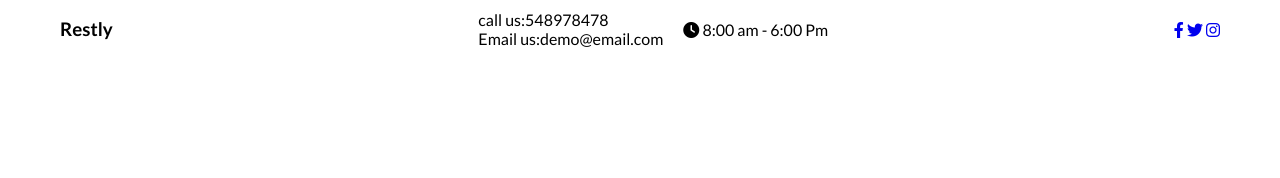
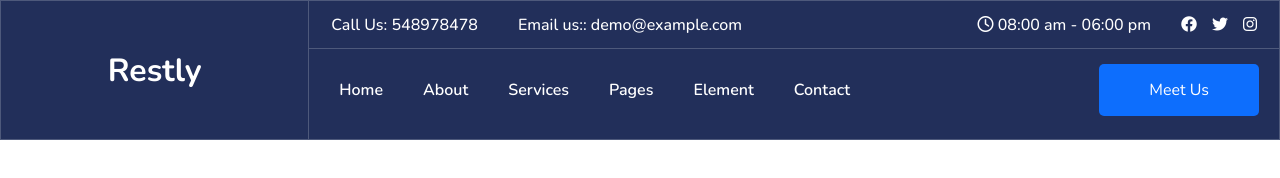
Before and after one commit to RakibHossain621/Project, a plain HTML site: page index.html in a window 1280 px wide. Drawn offline with nearby package versions, Linux system fonts and the light colour scheme.

Commit message:
fixed navbar

```diff
--- a/index.css
+++ b/index.css
@@ -1,4 +1,38 @@
-@import url('https://fonts.googleapis.com/css2?family=Lato:ital,wght@0,100;0,300;0,400;0,700;0,900;1,100;1,300;1,400;1,700;1,900&display=swap');
+@import url('https://fonts.googleapis.com/css2?family=Nunito:ital,wght@0,200;0,300;0,400;0,500;0,600;0,700;0,800;0,900;0,1000;1,200;1,300;1,400;1,500;1,600;1,700;1,800;1,900&display=swap');
+
+
+/* Css variable */
+:root{
+  --primary-color:#222f5a;
+  --border-color:#4e597b;
+  --white-color:#fff;
+  --btn-color:#0d6efd;
+  --primary-font: 'Nunito', sans-serif;
+}
+
+/* Resuseable class */
+.container{
+  max-width: 1280px;
+  padding: 1em;
+  margin: 0 auto;
+}
+
+.app_btn{
+  padding: 15px 50px;
+  background-color: var(--btn-color);
+  color: var(--white-color);
+  font-size: 1em;
+  border-radius: 5px;
+  border: none;
+  outline: none;
+  cursor: pointer;
+  transition: all 0.3s ease-in-out;
+}
+
+.app_btn:hover{
+  background-color: #0000;
+}
+
 *{
     margin: 0;
     padding: 0;
@@ -10,84 +44,111 @@ html {
   }
 
   /* Global Styles */
-
-  h1 {
-    font-size: 50px;
-    line-height: 64px;
-    color: #222;
+  h1,h2,h3,h4,h5,h6,a,p,span,button,input,textarea,ul,li{
+    font-family: var(--primary-font);
   }
 
-  h2 {
-    font-size: 46px;
-    line-height: 54px;
-    color: #222;
+  /* Header Css Start Here */
+  .header {
+    background: var(--primary-color);
+    border: 1px solid var(--border-color);
 }
 
-  h4 {
-    font-size: 20px;
-    color: #222;
+.header .app_container{
+  display: flex;
+  align-items: center;
 }
 
-  h6 {
-    font-weight: 700;
-    font-size: 12px;
+.logo_section_left {
+  width: 406px;
+  display: flex;
+  justify-content: center;
+  align-items: center;
+  height: 138px;
+  border-right: 1px solid var(--border-color);
 }
 
-  p {
-    font-size: 16px;
-    color: #465b52;
-    margin: 15px 0 20px 0;
+.logo_section_left .logo {
+  font-size: 32px;
+  text-decoration: none;
+  color: var(--white-color);
+  font-weight: 700;
 }
 
-  .section-p1 {
-    padding: 40px 80px;
+.navigation_top {
+  display: flex;
+  justify-content: space-between;
+  align-items: center;
+  width: 100%;
+  border-bottom: 1px solid var(--border-color);
+  padding: 0px 22px;
+  padding-bottom: 12px;
 }
 
-  .section-m1 {
-    margin: 40px 0;
+.navigation_right {
+  width: 100%;
 }
 
-  button.normal{
-    font-size: 14px;
-    font-weight: 600;
-    padding: 15px 30px;
-    color: #000;
-    background-color: #fff;
-    border-radius: 4px;
-    cursor: pointer;
-    border: none;
-    outline: none;
-    transition: 0.2s;
-  }
-  button.white{
-    font-size: 13px;
-    font-weight: 600;
-    padding: 11px 18px;
-    color:#fff;
-    background-color: transparent;
-    cursor: pointer;
-    border: 1px solid #fff;
-    outline: none;
-    transition: 0.2s;
+.navigation_contact {
+  display: flex;
+  align-items: center;
+  gap: 40px;
 }
 
-  body {
-    width: 100%;
+.navigation_contact p {
+  color: var(--white-color);
+  font-size: 1em;
+  font-weight: 500;
 }
-  #Header{
+
+.navigation_social {
   display: flex;
   align-items: center;
-    justify-content: space-between;
-    padding: 10px 60px;
+  gap: 30px;
 }
-  .top-header{
+
+.navigation_social p {
+  color: var(--white-color);
+  font-size: 1em;
+  font-weight: 500;
+}
+
+.social_icon {
   display: flex;
   align-items: center;
-    justify-content: center;
+  gap: 15px;
 }
-  #Header .top-header ul li{
-    padding: 0 20px;
+
+.social_icon a {
+  color: var(--white-color);
+}
+
+.navbar {
+  display: flex;
+  justify-content: space-between;
+  align-items: center;
+  padding: 10px 20px;
+}
+
+.navbar ul {
+  display: flex;
   list-style: none;
+  align-items: center;
+  gap: 40px;
+  padding: 10px;
+  margin-top: 5px;
+}
+
+.navbar ul li a {
+  font-size: 1em;
+  color: var(--white-color);
   text-decoration: none;
-    flex-direction: column;
+  font-weight: 600;
 }
+
+.btn_wrapper{
+  margin-top: 5px;
+}
+
+
+/* Header Css End Here */
--- a/index.html
+++ b/index.html
@@ -12,30 +12,73 @@
     <link rel="stylesheet" href="responcive.css">
 </head>
 <body>
-   <section id="Header">
-    <h3 class="logo">Restly</h3>
-    <div class="top-header">
-        <ul>
-            <li>
-                <span>call us:548978478</span>
-                </li>
-                <li>
-                <span>Email us:demo@email.com</span>
-            </li>
 
-        </ul>
-        <div class="clock-time">
-            <i class="fas fa-clock"></i>
-            <span>8:00 am - 6:00 Pm</span>
+<!-- Header Start Here -->
+    <header class="header">
+       <div class="app_container">
+         <!-- Logo Section Start -->
+         <div class="logo_section_left">
+            <div class="logo_area">
+                <a href="#" class="logo">
+                    <span>Restly</span>
+                </a>
+            </div>
         </div>
-    </div>
-    <div class="icon">
-        <a href="#"><i class="fab fa-facebook-f"></i></a>
-        <a href="#"><i class="fab fa-twitter"></i></a>
-        <a href="#"><i class="fab fa-instagram"></i></a>
+        <!-- Logo Section End -->
+        <!-- navigation Start here -->
+        <div class="navigation_right">
+            <!-- navigation top start -->
+            <div class="navigation_top">
+                <div class="navigation_contact">
+                    <p>
+                        <span>Call Us:</span>
+                        548978478
+                    </p>
+                    <p>
+                        <span>Email us::</span>
+                        demo@example.com
+                    </p>
+                </div>
+                <div class="navigation_social">
+                    <p>
+                        <i class="fa-regular fa-clock"></i>
+                        <span>08:00 am - 06:00 pm</span>
+                    </p>
+                    <div class="social_icon">
+                        <a href="#">
+                            <i class="fa-brands fa-facebook"></i>
+                        </a>
+                        <a href="#">
+                            <i class="fa-brands fa-twitter"></i>
+                        </a>
+                        <a href="#">
+                            <i class="fa-brands fa-instagram"></i>
+                        </a>
+                    </div>
+                </div>
+            </div>
+            <!-- Navbar item start here -->
+            <div class="navbar">
+                <ul>
+                    <li><a href="#">Home</a></li>
+                    <li><a href="#">About</a></li>
+                    <li><a href="#">Services</a></li>
+                    <li><a href="#">Pages</a></li>
+                    <li><a href="#">Element</a></li>
+                    <li><a href="#">Contact</a></li>
+                </ul>
+                <div class="btn_wrapper">
+                    <button class="app_btn">Meet Us</button>
+                </div>
+            </div>
+              <!-- Navbar item end here -->
+            <!-- navigation top end -->
+        </div>
+        <!-- navigation end here -->
+       </div>
+    </header>
+<!-- Header End Here -->
 
-      </div>
-   </section>
     <script src="index.js"></script>
 </body>
 </html>
```
Lines whose indentation alone changed are shown as unchanged.
